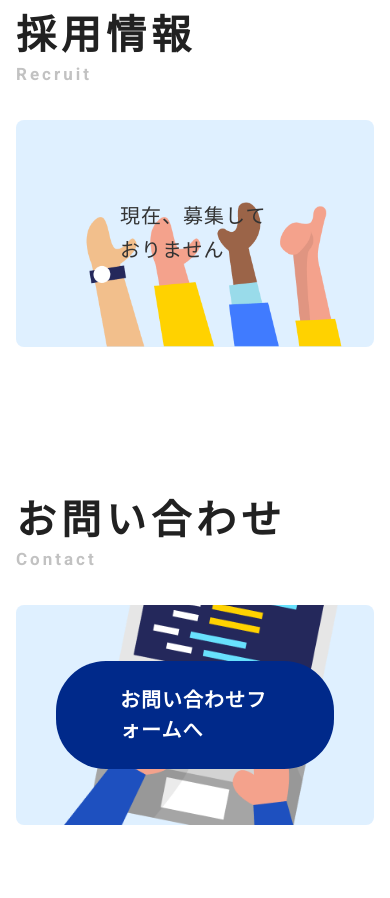
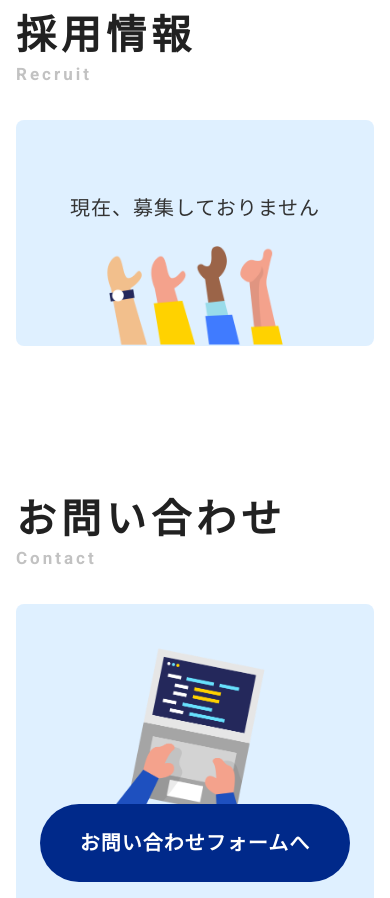
Before and after one commit to yutaroud/rect, a Next.js app: page / in a window 390 px wide. Shown: the part 2400-3298 px from the top of the page. Built offline with nearby package versions, Linux system fonts and the light colour scheme.

Commit message:
レスポンシブ対応

```diff
--- a/src/modules/Business.tsx
+++ b/src/modules/Business.tsx
@@ -23,7 +23,7 @@ const Business = () => {
       Service
     </Typography>
       <Grid container style={{ marginTop: 40, gap: "40px 24px" }}>
-        <Grid width="100%" style={{maxWidth: "370px"}}>
+        <Grid sx={{width: "calc(50% - 12px)","@media screen and (max-width:500px)": {width: "100%"}}}>
           <MediaCard
             heading="プログラミング教室"
             text="小学生向けのスクール"
@@ -32,7 +32,7 @@ const Business = () => {
             imgAlt="プログラミング教室"
           />
         </Grid>
-        <Grid width="100%" style={{maxWidth: "370px"}}>
+        <Grid sx={{width: "calc(50% - 12px)","@media screen and (max-width:500px)": {width: "100%"}}}>
           <MediaCard
             heading="開発等の相談"
             text="どんな案件でもまずはご相談ください！"
--- a/src/modules/Contact.tsx
+++ b/src/modules/Contact.tsx
@@ -20,7 +20,7 @@ const Contact = () => {
       <Typography variant="caption" align="center" component="span" sx={{fontSize: "17px", fontWeight: "bold", letterSpacing: "3px", color: "#C2C2C2"}}>
         Contact
       </Typography>
-      <Box mt={4} sx={{width: "100%", borderRadius: "8px", padding: "56px 40px",backgroundImage: 'url(/image/top/img_pc.png)', backgroundSize: '320px', backgroundPosition: 'bottom right',backgroundRepeat: "no-repeat", backgroundColor: "#DFF0FF"}}>
+      <Box mt={4} sx={{width: "100%", borderRadius: "8px", padding: "56px 40px",backgroundImage: 'url(/image/top/img_pc.png)', backgroundSize: '320px', backgroundPosition: 'bottom right',backgroundRepeat: "no-repeat", backgroundColor: "#DFF0FF","@media screen and (max-width:600px)": {padding: "200px 24px 24px",backgroundPosition: "center 42px", backgroundSize: "170px"}}}>
         <Link
           href="https://forms.gle/tWbY3pJaxRpEq7Nz8"
           rel="noopener noreferrer"
@@ -37,6 +37,8 @@ const Contact = () => {
             fontWeight: "bold",
             letterSpacing: "1px",
             display: "inline-block",
+            textAlign: "center",
+            "@media screen and (max-width:800px)": {px: 4,width: "100%"}
           }}
         >
           お問い合わせフォームへ
--- a/src/modules/Recuritment.tsx
+++ b/src/modules/Recuritment.tsx
@@ -18,7 +18,7 @@ const Recruitment = () => {
       <Typography variant="caption" align="center" component="span" sx={{fontSize: "17px", fontWeight: "bold", letterSpacing: "3px", color: "#C2C2C2"}}>
         Recruit
       </Typography>
-      <Box mt={4} sx={{width: "100%", borderRadius: "8px", padding: "56px 40px",backgroundImage: 'url(/image/top/img_hand.png)', backgroundSize: '320px', backgroundPosition: 'bottom right',backgroundRepeat: "no-repeat", backgroundColor: "#DFF0FF"}}>
+      <Box mt={4} sx={{width: "100%", borderRadius: "8px", padding: "56px 40px",backgroundImage: 'url(/image/top/img_hand.png)', backgroundSize: '320px', backgroundPosition: 'bottom right',backgroundRepeat: "no-repeat", backgroundColor: "#DFF0FF","@media screen and (max-width:600px)": {padding: "72px 24px 120px",backgroundPosition: "center bottom", backgroundSize: "220px",textAlign: "center"}}}>
         <Typography
         variant="caption"
         component="p"
@@ -32,6 +32,7 @@ const Recruitment = () => {
             textDecoration: "none",
             letterSpacing: "1px",
             display: "inline-block",
+            "@media screen and (max-width:800px)": { padding: "0", height: "auto"}
           }}
         >
           現在、募集しておりません
```
